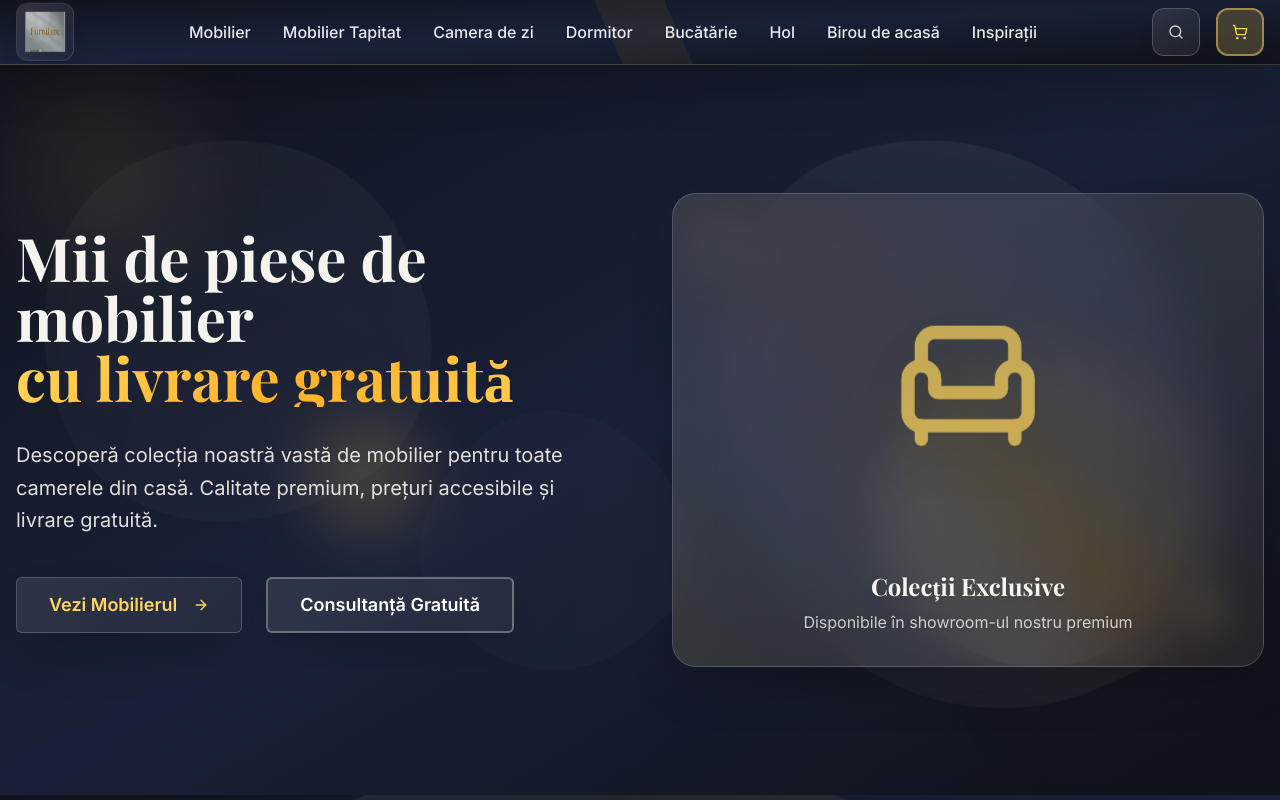
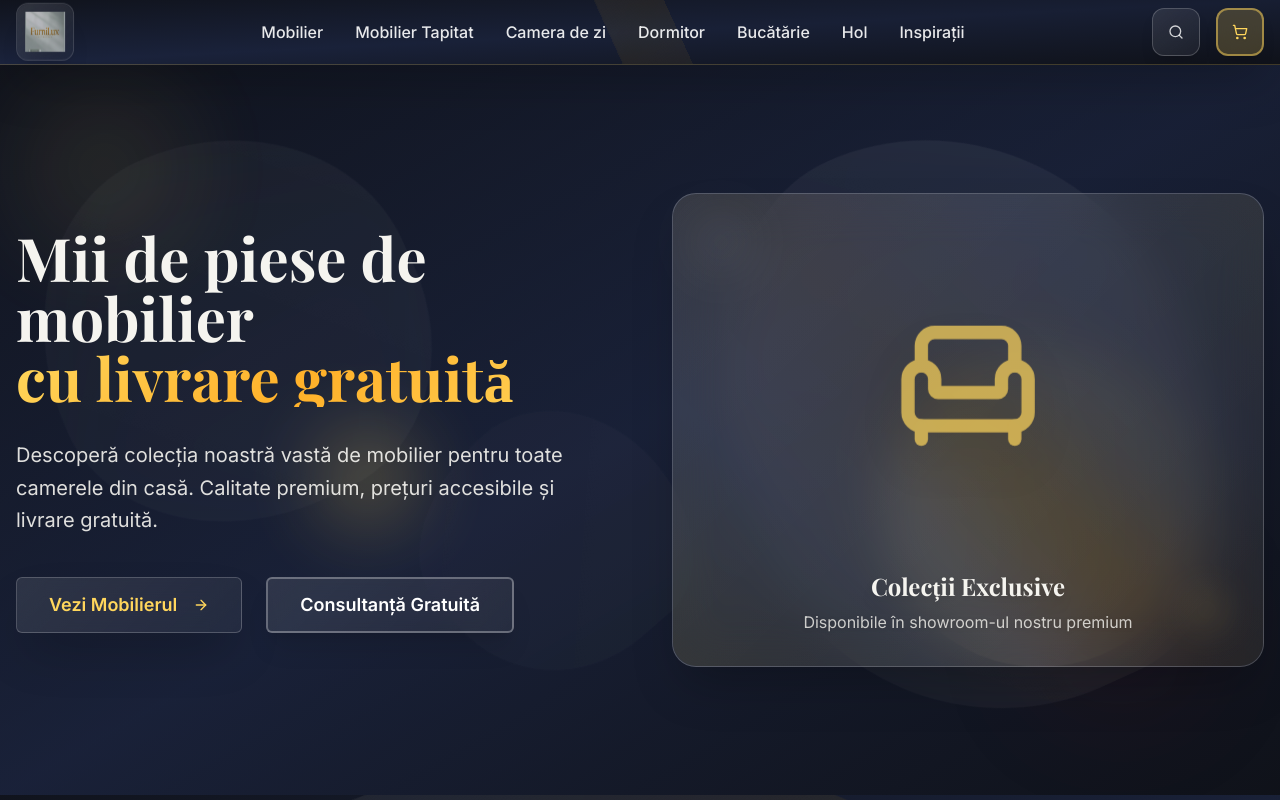
Before and after one commit to viorelmiulet/nomad-cart, a React (Vite) app: page / in a window 1280 px wide. Shown: the top 800 px of the page. Built offline with nearby package versions, Linux system fonts and the light colour scheme.

Commit message:
Elimină "Birou de acasă"

```diff
--- a/src/components/Header.tsx
+++ b/src/components/Header.tsx
@@ -72,10 +72,6 @@ const Header = () => {
             Hol
             <span className="absolute inset-x-0 -bottom-1 h-0.5 bg-glass-gradient backdrop-blur-sm scale-x-0 group-hover:scale-x-100 transition-transform duration-300 rounded-full"></span>
           </button>
-          <button onClick={() => handleNavClick("Birou de acasă")} className="text-white/90 hover:text-luxury-gold transition-all duration-300 relative group whitespace-nowrap">
-            Birou de acasă
-            <span className="absolute inset-x-0 -bottom-1 h-0.5 bg-glass-gradient backdrop-blur-sm scale-x-0 group-hover:scale-x-100 transition-transform duration-300 rounded-full"></span>
-          </button>
           <button onClick={() => handleNavClick("Inspirații")} className="text-white/90 hover:text-luxury-gold transition-all duration-300 relative group whitespace-nowrap">
             Inspirații
             <span className="absolute inset-x-0 -bottom-1 h-0.5 bg-glass-gradient backdrop-blur-sm scale-x-0 group-hover:scale-x-100 transition-transform duration-300 rounded-full"></span>
```
